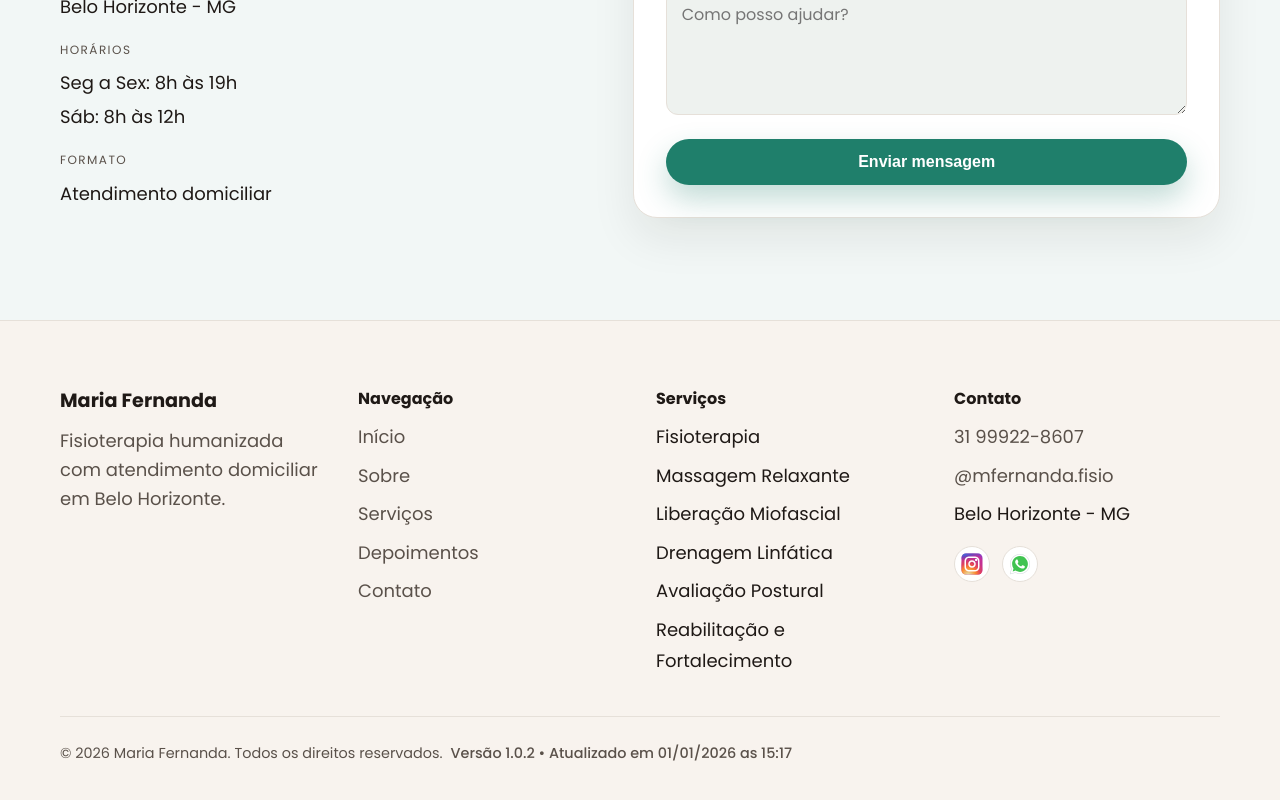
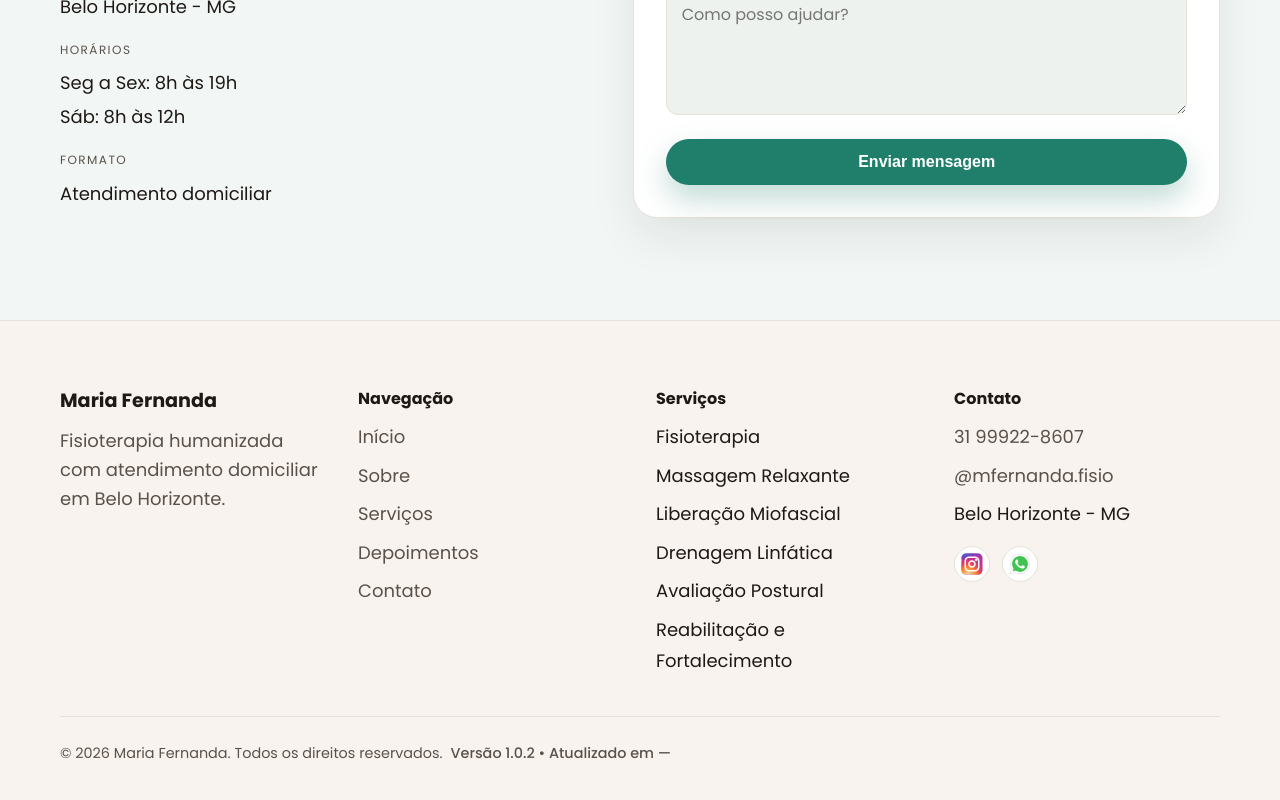
Before and after one commit to nathangabriel27/mfernandafisio, a React (Vite) app: page / in a window 1280 px wide. Shown: the part 4089-4889 px from the top of the page. Built offline with nearby package versions, Linux system fonts and the light colour scheme.

Commit message:
adjust deploy

```diff
--- a/src/data/site.ts
+++ b/src/data/site.ts
@@ -149,5 +149,8 @@ export const contactInfo: ContactInfo = {
 
 export const heroImage = heroImageSrc
 
-export const siteVersion = 'Versão 1.0.2'
-export const siteUpdatedAt = '01/01/2026 as 15:17'
+const envVersion = import.meta.env.VITE_SITE_VERSION
+const envUpdatedAt = import.meta.env.VITE_SITE_UPDATED_AT
+
+export const siteVersion = envVersion || 'Versão 1.0.2'
+export const siteUpdatedAt = envUpdatedAt || '—'
```
